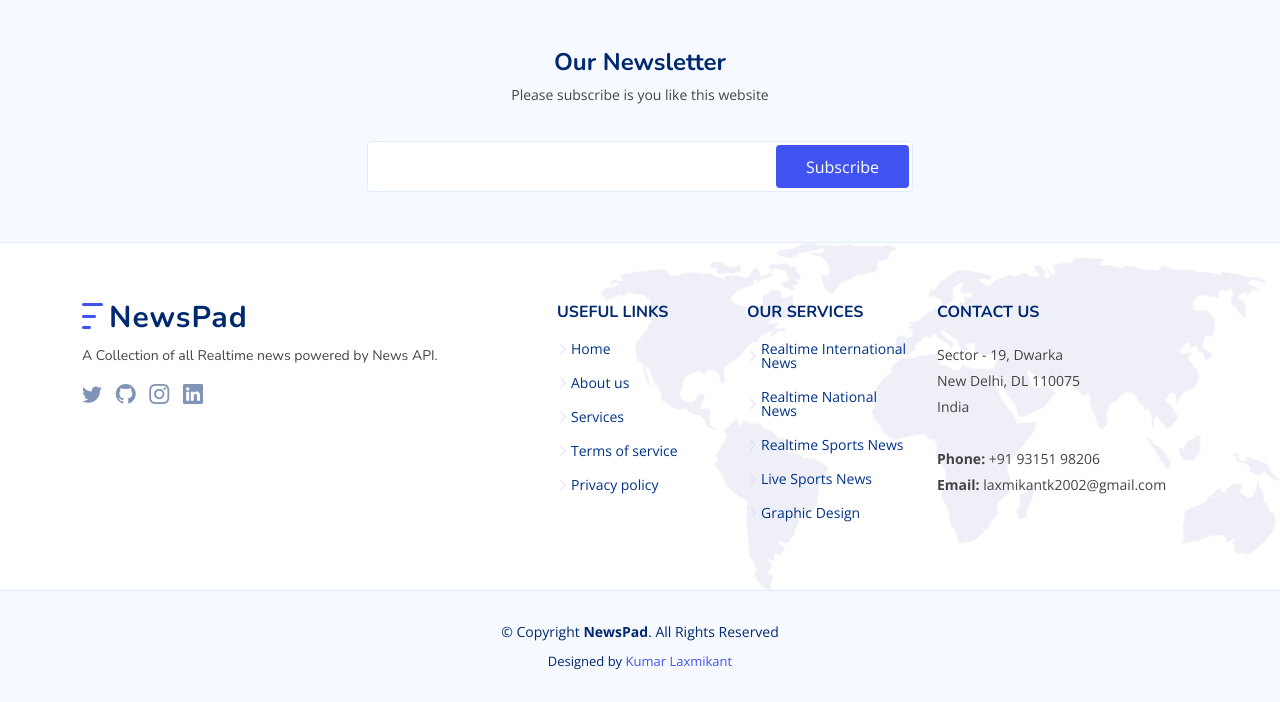
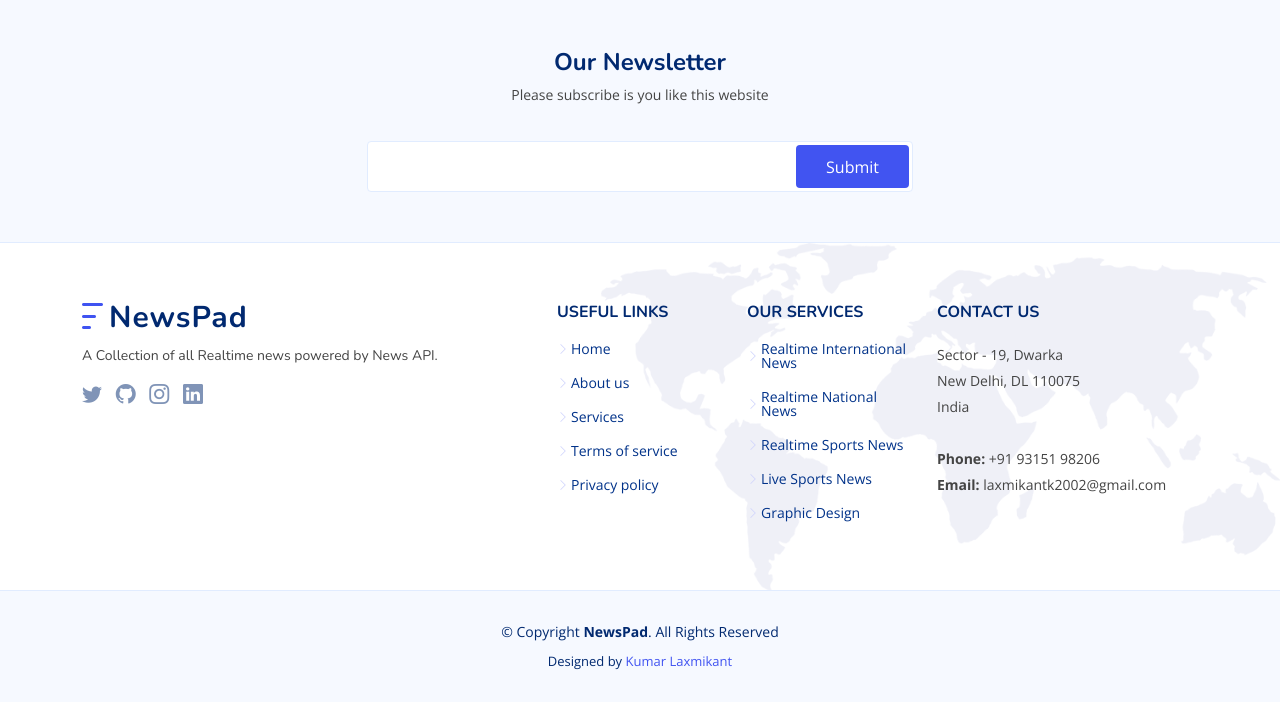
Before and after one commit to Kumar-laxmi/Newspad, a Django app: template app/templates/general.html in a window 1280 px wide. Shown: the part 650-1352 px from the top of the page. Run offline with Django 3.2, Linux system fonts and the light colour scheme; the template is opened without the code that fills it, so the values that code supplies are empty; some libraries are stand-ins or nearby versions.

Commit message:
Restructuring Part-1

```diff
--- a/app/templates/general.html
+++ b/app/templates/general.html
@@ -216,7 +216,7 @@
           </div>
           <div class="col-lg-6">
             <form action="" method="post">{% csrf_token %}
-              <input type="email" name="email"><input type="submit" value="Subscribe">
+              <input type="email" name="email"><input type="submit" value="Submit">
             </form>
           </div>
         </div>
```
Also changed, not shown: app/static/js/main.js (line endings or trailing spaces).
